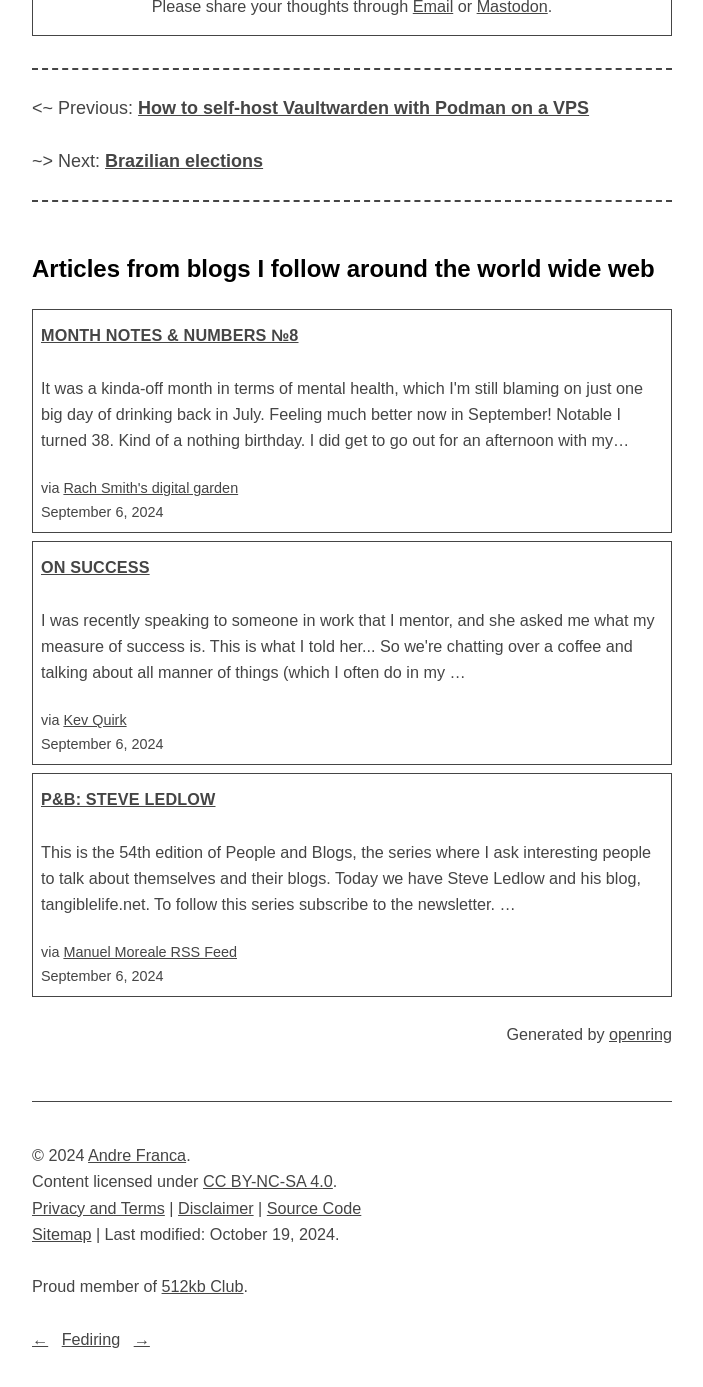
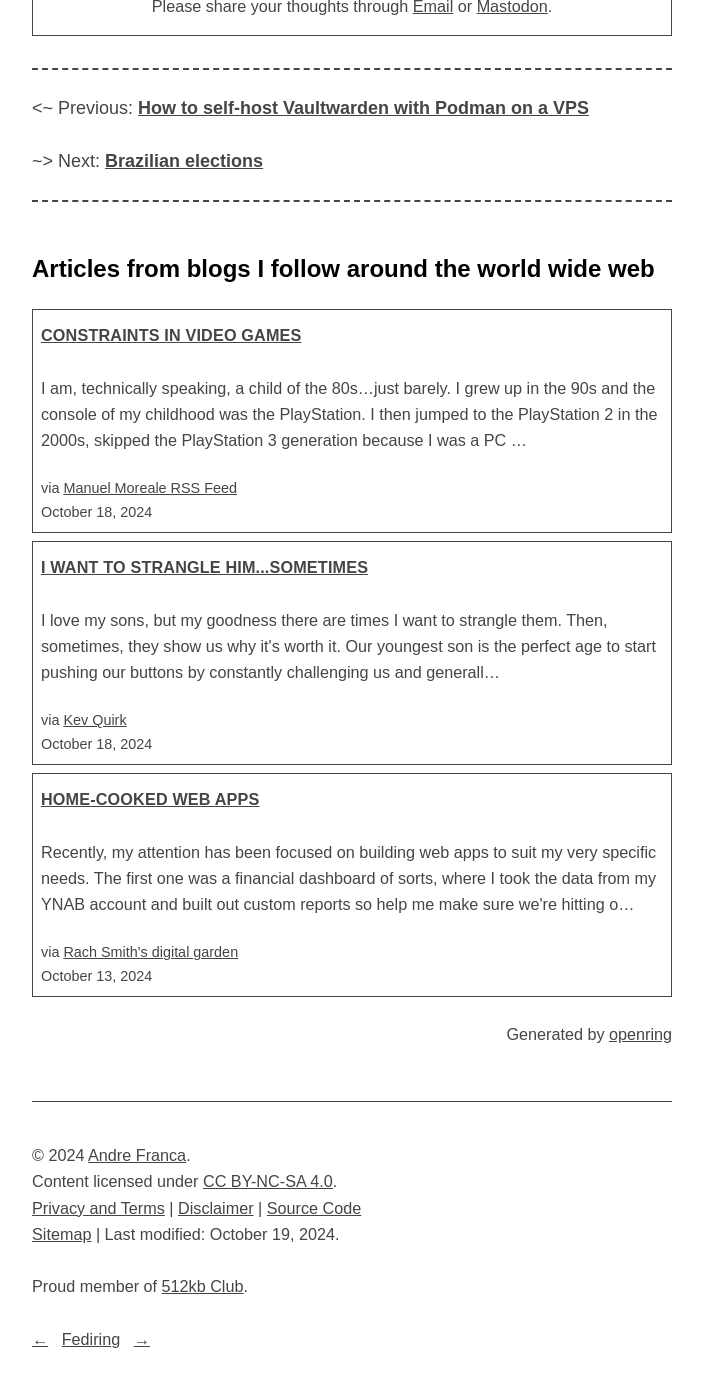
Before and after one commit to a-franca/abf.li, a Jekyll site: the page built from _posts/2022/2022-09-28-hurricane-ian.md, in a window 1280 px wide and 1400 px high, scrolled down 921 px. Shown: the top 1387 px of the window, without its empty margins (288-991 px from the left). Built offline with Jekyll 4.4.1, drawn with Linux system fonts in a browser that asks for light colours.

Commit message:
fetch new content

```diff
--- a/_includes/openring-out.html
+++ b/_includes/openring-out.html
@@ -5,44 +5,41 @@
 
     <div class="article">
       <h4 class="title">
-        <a href="https://rachsmith.com/mnnm-8/" rel="noopener noreferrer nofollow" target="_blank">Month notes &amp; numbers №8</a>
+        <a href="https://manuelmoreale.com/@/page/DLibjEh8RpsftclF" rel="noopener noreferrer nofollow" target="_blank">Constraints in video games</a>
       </h4>
-      <p class="summary">It was a kinda-off month in terms of mental health, which I&#39;m still blaming on just one big day of drinking back in July. Feeling much better now in September!
-Notable
-I turned 38. Kind of a nothing birthday. I did get to go out for an afternoon with my…</p>
+      <p class="summary">
+                I am, technically speaking, a child of the 80s…just barely. I grew up in the 90s and the console of my childhood was the PlayStation. I then jumped to the PlayStation 2 in the 2000s, skipped the PlayStation 3 generation because I was a PC …</p>
       <small class="source">
-        via <a href="https://rachsmith.com/" rel="noopener noreferrer nofollow" target="_blank">Rach Smith&#39;s digital garden</a>
+        via <a href="https://manuelmoreale.com" rel="noopener noreferrer nofollow" target="_blank">Manuel Moreale RSS Feed</a>
       </small>
-      <small class="date">September 6, 2024</small>
+      <small class="date">October 18, 2024</small>
     </div>
 
     <div class="article">
       <h4 class="title">
-        <a href="https://kevquirk.com/blog/on-success" rel="noopener noreferrer nofollow" target="_blank">On Success</a>
+        <a href="https://kevquirk.com/blog/i-want-to-strangle-him-sometimes" rel="noopener noreferrer nofollow" target="_blank">I Want to Strangle Him...Sometimes</a>
       </h4>
       <p class="summary">
 
 
 
-        I was recently speaking to someone in work that I mentor, and she asked me what my measure of success is. This is what I told her...
-So we&#39;re chatting over a coffee and talking about all manner of things (which I often do in my …</p>
+        I love my sons, but my goodness there are times I want to strangle them. Then, sometimes, they show us why it&#39;s worth it.
+Our youngest son is the perfect age to start pushing our buttons by constantly challenging us and generall…</p>
       <small class="source">
         via <a href="https://kevquirk.com" rel="noopener noreferrer nofollow" target="_blank">Kev Quirk</a>
       </small>
-      <small class="date">September 6, 2024</small>
+      <small class="date">October 18, 2024</small>
     </div>
 
     <div class="article">
       <h4 class="title">
-        <a href="https://manuelmoreale.com/@/page/JiBMgeChXZ6yixyM" rel="noopener noreferrer nofollow" target="_blank">P&amp;B: Steve Ledlow</a>
+        <a href="https://rachsmith.com/home-cooked-web-apps/" rel="noopener noreferrer nofollow" target="_blank">Home-cooked web apps</a>
       </h4>
-      <p class="summary">
-                This is the 54th edition of People and Blogs, the series where I ask interesting people to talk about themselves and their blogs. Today we have Steve Ledlow and his blog, tangiblelife.net.
-To follow this series subscribe to the newsletter. …</p>
+      <p class="summary">Recently, my attention has been focused on building web apps to suit my very specific needs. The first one was a financial dashboard of sorts, where I took the data from my YNAB account and built out custom reports so help me make sure we&#39;re hitting o…</p>
       <small class="source">
-        via <a href="https://manuelmoreale.com" rel="noopener noreferrer nofollow" target="_blank">Manuel Moreale RSS Feed</a>
+        via <a href="https://rachsmith.com/" rel="noopener noreferrer nofollow" target="_blank">Rach Smith&#39;s digital garden</a>
       </small>
-      <small class="date">September 6, 2024</small>
+      <small class="date">October 13, 2024</small>
     </div>
 
   </section>
```
